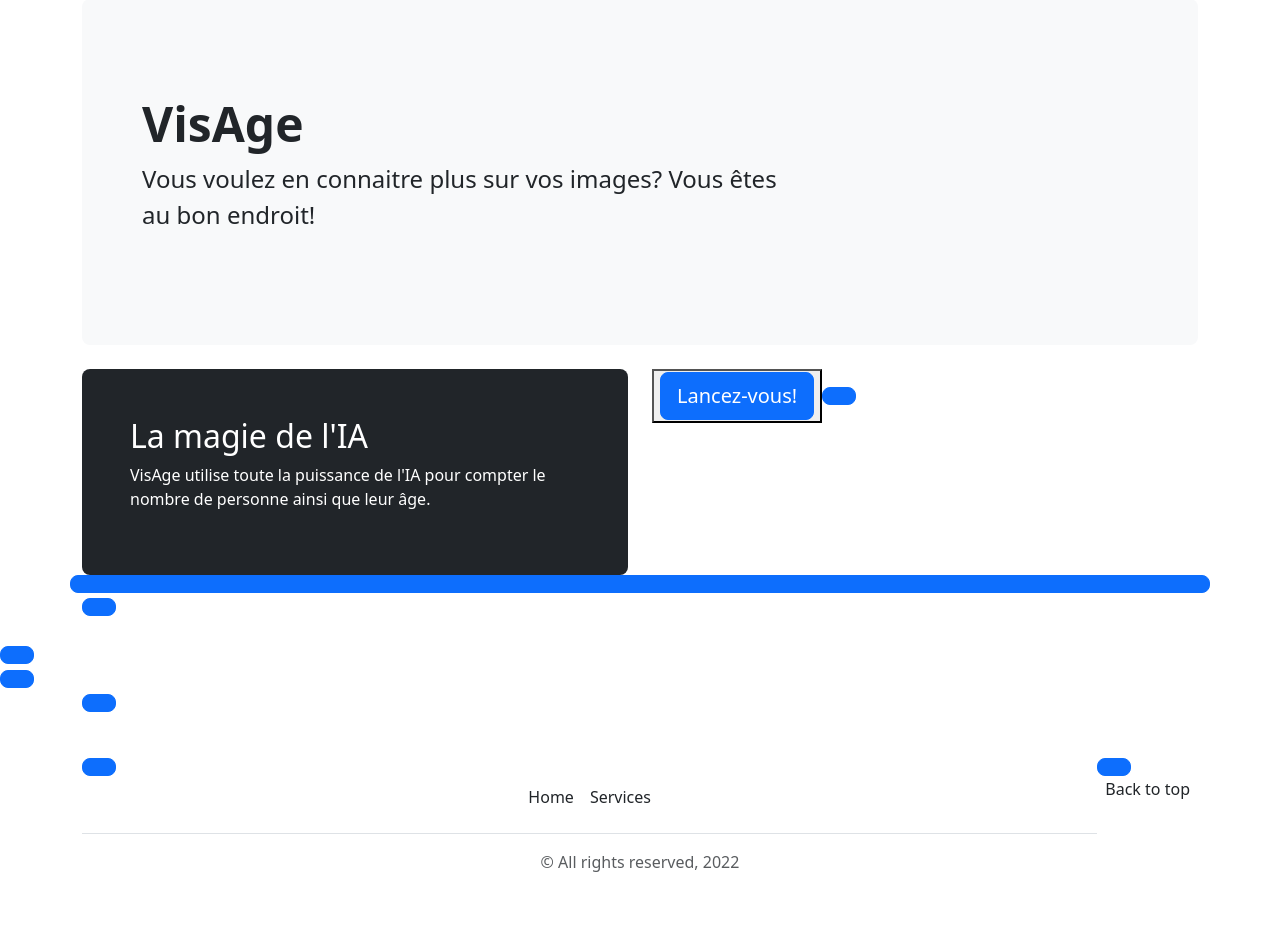
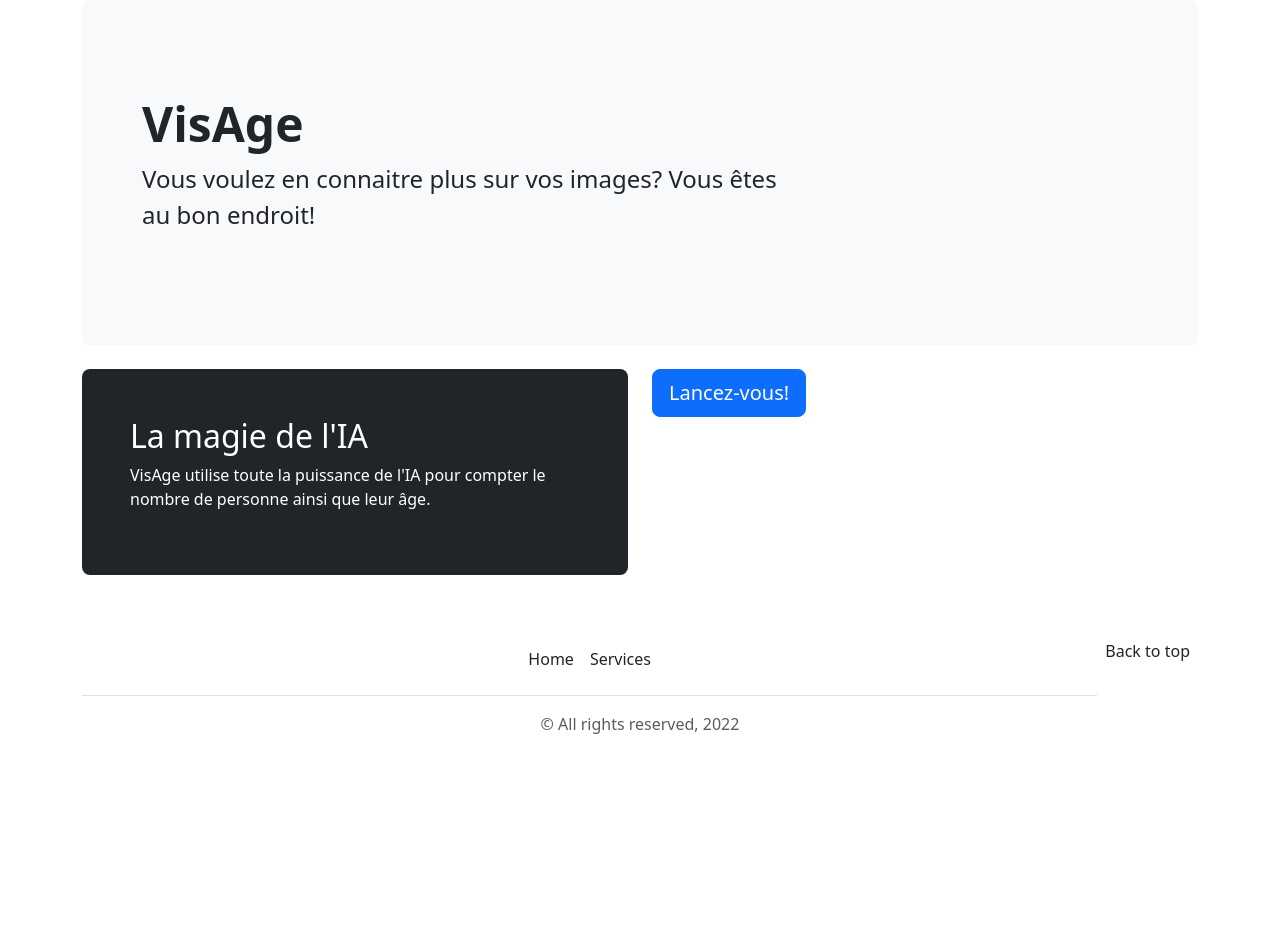
Before and after one commit to anasgfdi/projet_final, a Django app: template dossier_image_detection/templates/home_page.html in a window 1280 px wide. Shown: the part 132-1062 px from the top of the page. After the commit the page ends 866 px from the top, so only its background shows below. Run offline with Django 3.2, Linux system fonts and the light colour scheme; the template is opened without the code that fills it, so the values that code supplies are empty.

Commit message:
merci benji

```diff
--- a/dossier_image_detection/templates/home_page.html
+++ b/dossier_image_detection/templates/home_page.html
@@ -9,7 +9,7 @@
       <div class="container-fluid py-5">
         <h1 class="display-5 fw-bold">VisAge</h1>
         <p class="col-md-8 fs-4">Vous voulez en connaitre plus sur vos images? Vous êtes au bon endroit! </p>
-            {% comment %} VisAge vous le permet de compter le nombre de personne ainsi que leur âge.   </p> {% endcomment %}
+        {% comment %} VisAge vous le permet de compter le nombre de personne ainsi que leur âge. </p> {% endcomment %}
         {% comment %} <button class="btn btn-primary btn-lg" type="button">Lancez-vous!</button> {% endcomment %}
 
       </div>
@@ -27,11 +27,12 @@
       <div class="col-md-6">
         {% comment %} <div class="h-100 p-5 bg-light border rounded-3 "> {% endcomment %}
 
-            <button ><a href="{% url 'api_app:api_app' %}" class="btn btn-primary btn-lg" onclick="location.href='api'"  type="button">Lancez-vous!</button>
+          <a href="{% url 'api_app:api_app' %}" class="btn btn-primary btn-lg" onclick="location.href='api'" type="button">Lancez-vous!</a>
 
           {% comment %} <button class="btn btn-primary btn-lg " type="button">En savoir plus</button> {% endcomment %}
 
-          {% comment %} </div> {% endcomment %}
+          {% comment %}
+        </div> {% endcomment %}
       </div>
     </div>
   </div>
```
Lines whose indentation alone changed are shown as unchanged.
